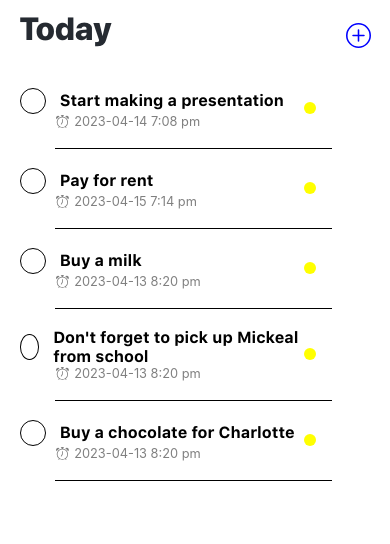
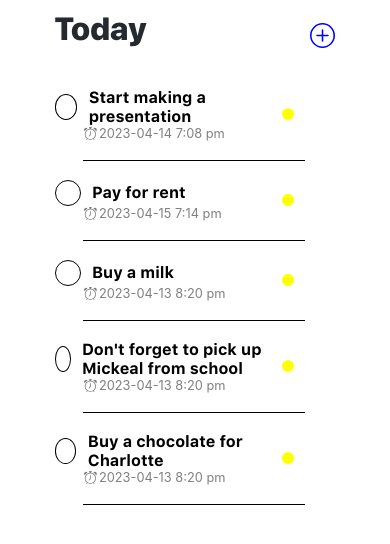
Before and after one commit to PuniaMohit/figma-todoapp, a React (Create React App) app: page / in a window 390 px wide. Shown: the top 544 px of the page. Built offline with nearby package versions, Linux system fonts and the light colour scheme.

Commit message:
with changes suggested by sir

```diff
--- a/src/components/AddTodoPopUp/addTodoPopUp.css
+++ b/src/components/AddTodoPopUp/addTodoPopUp.css
@@ -1,6 +1,7 @@
 .faded-background {
   position: absolute;
   top: 0%;
+  left: 0%;
   width: 100%;
   height: 100%;
   background-color: black;
@@ -30,10 +31,12 @@
 .popup-header {
   font-family: "SFProText";
   font-size: 18px;
+  padding-top: 4%;
+  padding-bottom: 2%;
 }
 
 .task-input {
-  height: 50vh;
+  height: 35vh;
   width: 24vw;
   border-color: #f3f5f8;
   margin: 0 auto;
@@ -41,7 +44,7 @@
 }
 
 .task-input-red {
-  height: 50vh;
+  height: 35vh;
   width: 24vw;
   border-color: red;
   resize: none;
@@ -101,15 +104,22 @@ button {
 }
 
 @media (max-width: 426px) {
+  .input-container {
+    border: 2px solid #f3f5f8;
+    width: 65vw;
+    left: 15%;
+    top: 16%;
+  }
+
   .task-input {
     height: 30vh;
-    width: 44vw;
+    width: 60vw;
     border-color: #f3f5f8;
   }
 
   .task-input-red {
     height: 30vh;
-    width: 44vw;
+    width: 60vw;
     border-color: red;
   }
 }
--- a/src/components/Header/header.css
+++ b/src/components/Header/header.css
@@ -7,6 +7,8 @@
     display: flex;
     justify-content: space-between;
     align-items: center;
+    width: 80%;
+    margin: 0 auto;
 }
 
 @font-face {
--- a/src/components/TodoList/todoList.css
+++ b/src/components/TodoList/todoList.css
@@ -1,5 +1,10 @@
 .todolist-main-container {
     margin-top: 38px;
+}
+
+.list {
+    width: 80%;
+    margin: 0 auto;
 }
 
 @font-face {
@@ -11,7 +16,7 @@
     display: none;
 }
 
-.div:before {
+.checkbox-content:before {
     width: 24px;
     height: 24px;
     border: 1.5px solid black;
@@ -22,7 +27,7 @@
     border-radius: 50%;
 }
 
-input[type="checkbox"]:checked + div > .div:before {
+input[type="checkbox"]:checked + div > .checkbox-content:before {
     background: #1460c8;
     border: 1.5px solid #1460c8;
     box-shadow: inset 0px 0px 0px 1px #fff;
@@ -32,7 +37,7 @@ input[type="checkbox"]:checked + div > .div:before {
     border-radius: 50%;
 }
 
-.div {
+.checkbox-content {
     display: flex;
     justify-content: flex-start;
     align-items: center;
@@ -72,12 +77,10 @@ input[type="checkbox"]:checked + div > .div:before {
 
 
 
-
-
 .time-icon {
     font-size: 0.8rem;
     color: gray;
-    padding-right: 2%;
+    padding-right: 1%;
 }
 
 .list-time {
--- a/src/components/TodoList/todoList.js
+++ b/src/components/TodoList/todoList.js
@@ -30,7 +30,7 @@ const TodoList = (props) => {
                 key={index}
               />
               <div className="task-content">
-                <div className="div">
+                <div className="checkbox-content">
                   <div className="task-name">{element.name}</div>
                 </div>
                 {element.time ? (
```
